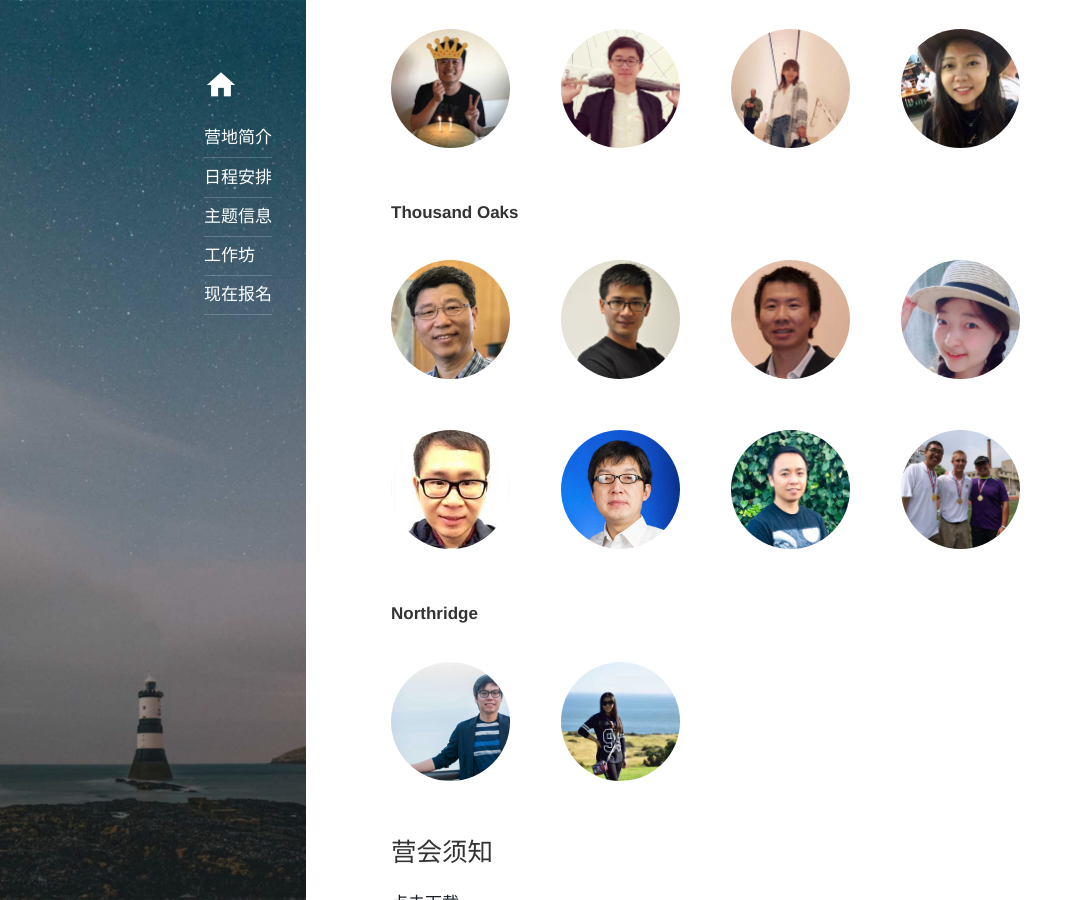
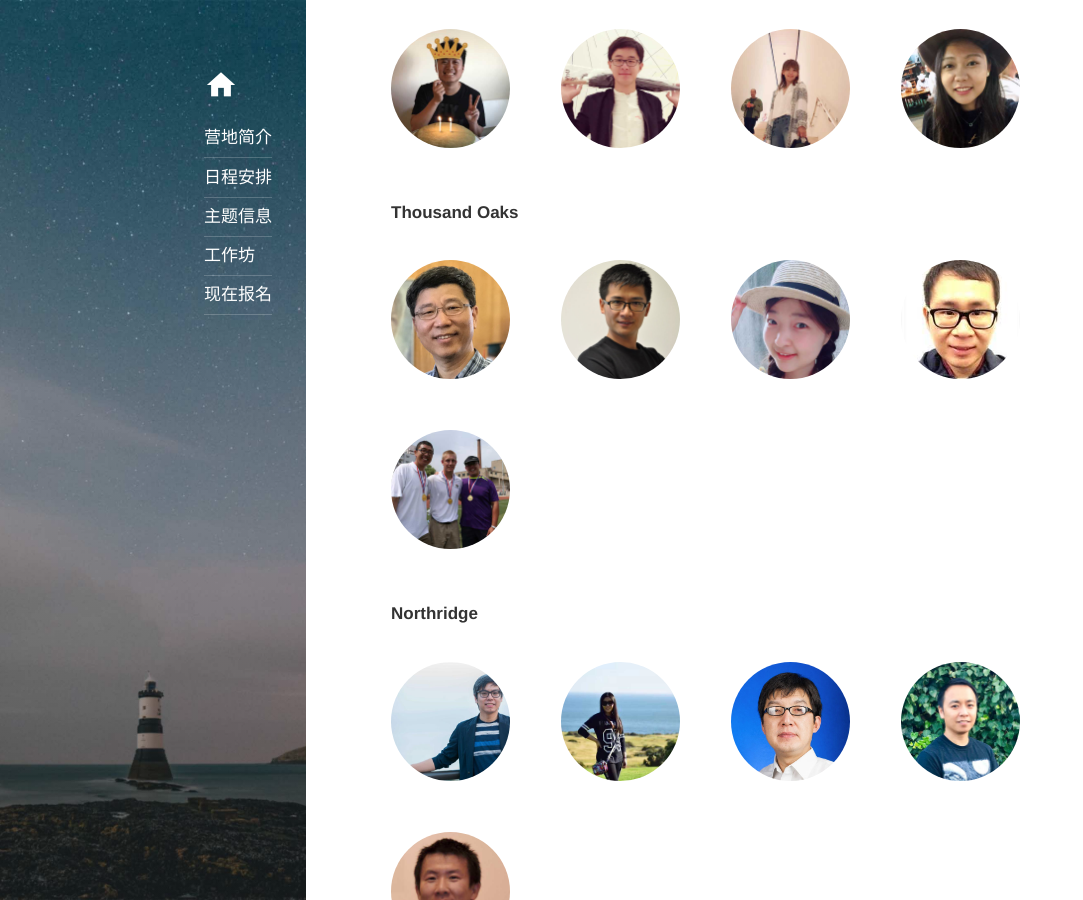
Before and after one commit to sccec/sccec.github.io, a Jekyll site: the page built from index.md, in a window 1280 px wide and 900 px high, scrolled down 1228 px. Shown: the whole window, without its empty margins (0-1083 px from the left). Built offline with Jekyll 4.4.1, drawn with Linux system fonts in a browser that asks for light colours.

Commit message:
move ppl around

```diff
--- a/index.md
+++ b/index.md
@@ -80,19 +80,10 @@ title: Home
 		<div class="team_img" style="background-image:url('/assets/img/workshop_ly.jpg');"></div>
 	</div>
 	<div class="team_img_wrap">
-		<div class="team_img" style="background-image:url('/assets/img/team_fs.jpg');"></div>
-	</div>
-	<div class="team_img_wrap">
 		<div class="team_img" style="background-image:url('/assets/img/team_bibo.jpg');"></div>
 	</div>
 	<div class="team_img_wrap">
 		<div class="team_img" style="background-image:url('/assets/img/team_lh.jpg');"></div>
-	</div>
-	<div class="team_img_wrap">
-		<div class="team_img" style="background-image:url('/assets/img/workshop_lx.jpg');"></div>
-	</div>
-	<div class="team_img_wrap">
-		<div class="team_img" style="background-image:url('/assets/img/workshop_yy.jpg');"></div>
 	</div>
 	<div class="team_img_wrap">
 		<div class="team_img" style="background-image:url('/assets/img/team_sk.jpg');"></div>
@@ -108,6 +99,15 @@ title: Home
 	<div class="team_img_wrap">
 		<div class="team_img" style="background-image:url('/assets/img/team_angela.jpg');"></div>
 	</div>
+	<div class="team_img_wrap">
+		<div class="team_img" style="background-image:url('/assets/img/workshop_lx.jpg');"></div>
+	</div>
+	<div class="team_img_wrap">
+		<div class="team_img" style="background-image:url('/assets/img/workshop_yy.jpg');"></div>
+	</div>
+	<div class="team_img_wrap">
+		<div class="team_img" style="background-image:url('/assets/img/team_fs.jpg');"></div>
+	</div>
 </div>
 
 ## 营会须知
```
